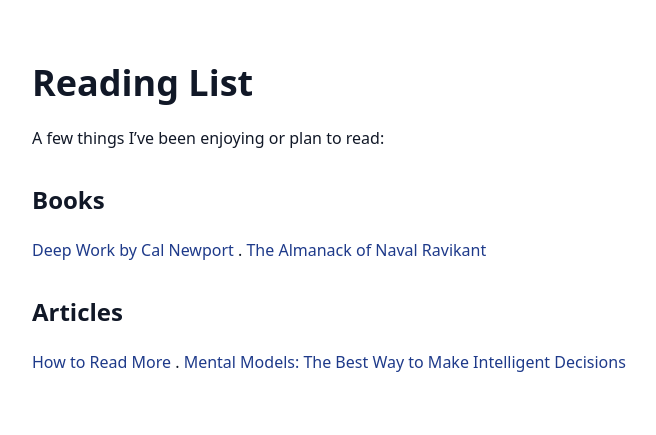
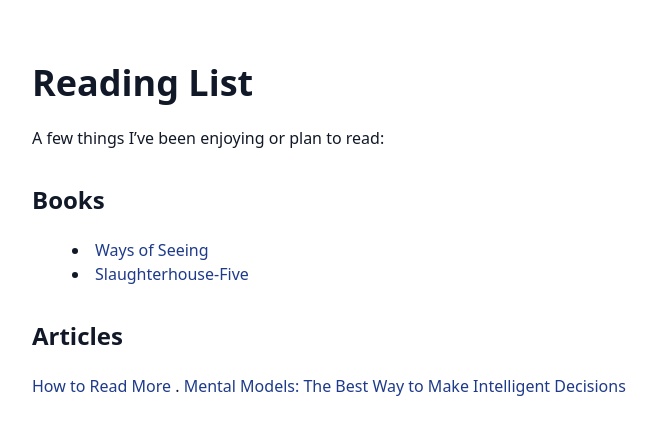
Before and after one commit to ashishnanda/ashishnanda.github.io, a Jekyll site: the page built from bookmarks/reading.md, in a window 1280 px wide. Shown: the top 435 px of the page, without its empty margins (288-944 px from the left). Built offline with Jekyll 4.4.1, drawn with Linux system fonts in a browser that asks for light colours.

Commit message:
Change font of web links, change reading.md, and update gitignore file

```diff
--- a/_layouts/default.html
+++ b/_layouts/default.html
@@ -3,6 +3,7 @@
 <head>
   <meta charset="UTF-8" />
   <meta name="viewport" content="width=device-width, initial-scale=1.0" />
+  <link rel="icon" href="{{ '/favicon.ico' | relative_url }}" type="image/x-icon">
   <title>{{ page.title }}</title>
   <link rel="stylesheet" href="{{ '/assets/style.css' | relative_url }}" />
 </head>
--- a/assets/style.css
+++ b/assets/style.css
@@ -11,7 +11,7 @@ body {
   a {
     color: #1e3a8a;
     text-decoration: none;
-    font-weight: 500;
+    font-weight: normal;
   }
 
   a:hover {
--- a/bookmarks/reading.md
+++ b/bookmarks/reading.md
@@ -9,7 +9,8 @@ A few things I’ve been enjoying or plan to read:
 
 ## Books
 
-[Deep Work by Cal Newport](https://example.com) . [The Almanack of Naval Ravikant](https://example.com)
+- [Ways of Seeing](https://www.amazon.in/Modern-Classics-Ways-Seeing-Penguin/dp/014103579X)
+- [Slaughterhouse-Five](https://www.amazon.in/Slaughterhouse-Five-Modern-Library-Best-Novels/dp/0440180295)
 
 ## Articles
 
```
Also changed, not shown: favicon.ico (added), 1 other file.
